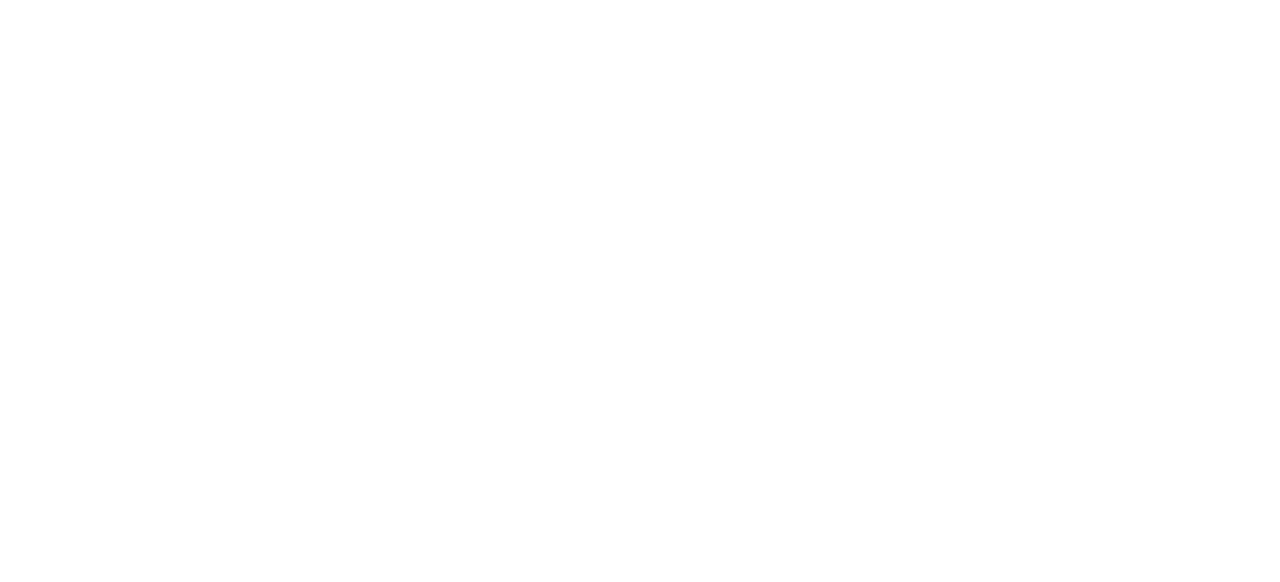
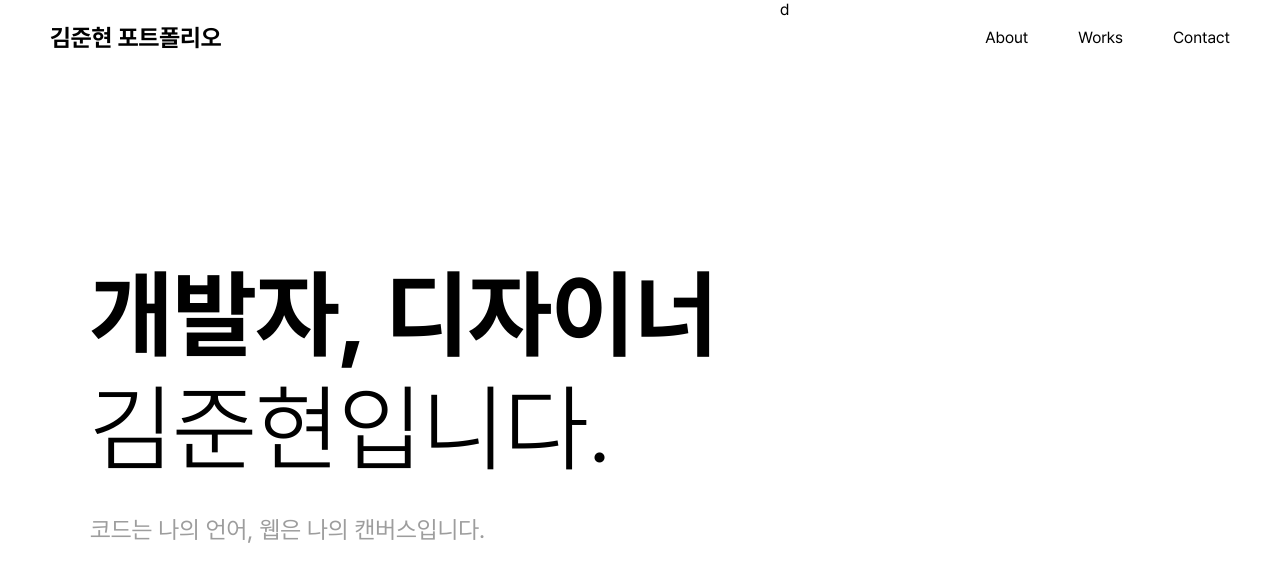
Before and after one commit to itsjh1242/PORTFOLIO, a React (Create React App) app in the folder client/: page / in a window 1280 px wide. Before the commit this address had no page. Shown: the top 582 px of the page. Built offline with nearby package versions, Linux system fonts and the light colour scheme.

Commit message:
React_PORTFOLIO PUBLISHING

```diff
--- a/client/src/App.js
+++ b/client/src/App.js
@@ -2,15 +2,18 @@
 import { BrowserRouter, Routes, Route } from "react-router-dom";
 
 // Views
+// Portfolio
+import Portfolio from "./views/portfolio/Main";
 // Weather Picking
-import Main from "./views/weatherPicker/Main";
+import WeatherPicker from "./views/weatherPicker/Main";
 
 function App() {
   return (
     <>
       <BrowserRouter>
         <Routes>
-          <Route path="/weatherpicker" element={<Main />} />
+          <Route path="/" element={<Portfolio />} />
+          <Route path="/weatherpicker" element={<WeatherPicker />} />
         </Routes>
       </BrowserRouter>
     </>
--- a/client/src/index.css
+++ b/client/src/index.css
@@ -23,12 +23,22 @@
 body {
   font-family: "Pretendard-Regular";
   margin: 0;
+
+  -webkit-user-select: none;
+  -moz-user-select: none;
+  -ms-user-select: none;
+  user-select: none;
 }
 
 p {
   margin: 0;
 }
 
+a {
+  text-decoration: none;
+  color: inherit;
+}
+
 code {
   font-family: "Pretendard-Regular";
 }
--- /dev/null
+++ b/client/src/views/portfolio/Main.js
@@ -0,0 +1,25 @@
+import React, { useState, useEffect } from "react";
+
+// Navigation Bar
+import Nav from "./Nav";
+
+// Style
+import * as S from "./Style";
+
+function Main() {
+  return (
+    <>
+      <Nav />
+      <S.Frame>
+        <S.FrameLeft>
+          <p className="title">개발자, 디자이너</p>
+          <p className="title">김준현입니다.</p>
+          <p className="subtitle">코드는 나의 언어, 웹은 나의 캔버스입니다.</p>
+        </S.FrameLeft>
+        <S.FrameRight>d</S.FrameRight>
+      </S.Frame>
+    </>
+  );
+}
+
+export default Main;
--- /dev/null
+++ b/client/src/views/portfolio/Nav.js
@@ -0,0 +1,22 @@
+import React from "react";
+// Style
+import * as S from "./Style";
+
+function Nav() {
+  return (
+    <>
+      <S.Nav>
+        <S.NavLogo>
+          <p>김준현 포트폴리오</p>
+        </S.NavLogo>
+        <S.NavMenu>
+          <a href="/">About</a>
+          <a href="/">Works</a>
+          <a href="/">Contact</a>
+        </S.NavMenu>
+      </S.Nav>
+    </>
+  );
+}
+
+export default Nav;
--- /dev/null
+++ b/client/src/views/portfolio/Style.js
@@ -0,0 +1,89 @@
+import styled from "styled-components";
+
+// Navigation Bar
+export const Nav = styled.div`
+  display: flex;
+  flex-direction: row;
+  justify-content: space-between;
+  align-items: center;
+  position: fixed;
+  top: 0;
+  left: 50%;
+  transform: translateX(-50%);
+  width: 100vw;
+  max-width: 1440px;
+  height: 75px;
+  background-color: transparent;
+  //   box-shadow: 0px 0px 5px 0px rgba(0, 0, 0, 0.25);
+`;
+
+export const NavLogo = styled.div`
+  display: flex;
+  justify-content: center;
+  align-items: center;
+  padding-left: 50px;
+
+  & > p {
+    font-family: "Pretendard-Bold";
+    font-size: 1.5rem;
+    cursor: pointer;
+  }
+`;
+
+export const NavMenu = styled.div`
+  display: flex;
+  flex-direction: row;
+  justify-content: center;
+  align-items: center;
+  padding-right: 50px;
+  gap: 50px;
+
+  & > a {
+    width: fit-content;
+    height: fit-content;
+    border-radius: 25px;
+    transition: all 0.3s ease-in-out;
+  }
+  & > a:hover {
+    transform: scale(1.1);
+  }
+`;
+
+export const Frame = styled.div`
+  display: flex;
+  flex-direction: row;
+  justify-content: center;
+  align-items: center;
+  width: 1200px;
+  margin: 0 auto;
+`;
+
+export const FrameLeft = styled.div`
+  display: flex;
+  flex-direction: column;
+  justify-content: center;
+  align-items: flex-start;
+  width: 60%;
+  height: 100vh;
+  padding-left: 50px;
+
+  & > .title {
+    font-family: "Pretendard-Bold";
+    font-size: 96px;
+    color: #000000;
+  }
+  & > .title:nth-child(2) {
+    font-family: "Pretendard-Light";
+  }
+  & > .subtitle {
+    margin-top: 30px;
+    font-family: "Pretendard-Regular";
+    font-size: 24px;
+    color: #9d9d9d;
+  }
+`;
+
+export const FrameRight = styled.div`
+  width: 40%;
+  height: 100vh;
+`;
```
